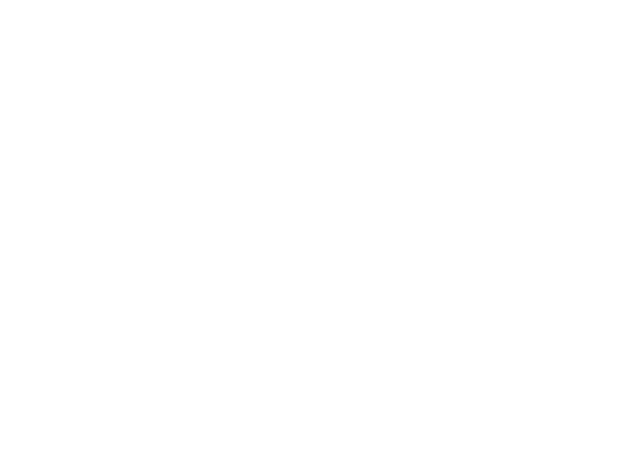
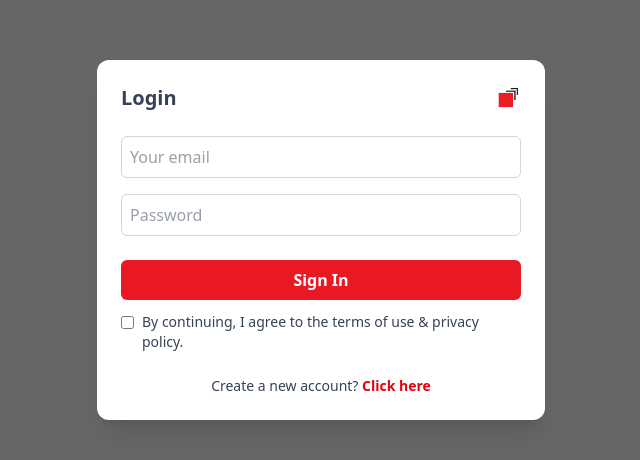
Before and after one commit to Nazmul-karim-tanvir-2nd/lamCodes, a React (Vite) app in the folder lamFrontend/: page /signin in a window 1280 px wide. Before the commit this address had no page. Shown: the part 160-620 px from the top of the page, without its empty margins (319-959 px from the left). Built offline with nearby package versions, Linux system fonts and the light colour scheme.

Commit message:
working on signup

```diff
--- a/lamFrontend/package.json
+++ b/lamFrontend/package.json
@@ -11,10 +11,12 @@
   },
   "dependencies": {
     "@tailwindcss/vite": "^4.1.11",
+    "axios": "^1.11.0",
     "classnames": "^2.5.1",
     "lucide-react": "^0.526.0",
     "react": "^19.1.0",
     "react-dom": "^19.1.0",
+    "react-icons": "^5.5.0",
     "react-router-dom": "^7.7.1",
     "sweetalert2": "^11.22.2",
     "tailwindcss": "^4.1.11",
--- a/lamFrontend/src/App.jsx
+++ b/lamFrontend/src/App.jsx
@@ -5,7 +5,7 @@
 import EmployeeTransfer from './pages/employeeTransfer/EmployeeTransfer.jsx';
 import EmployeeClearance from './pages/employeeClearance/EmployeeClearance.jsx';
 import Layout from './layout/Layout.jsx';
-
+import LoginPopup from './components/auth/LoginPopup.jsx'; // Update path based on your project structure
 
 function App() {
   return (
@@ -13,10 +13,13 @@
       <Routes>
         <Route path="/" element={<Layout />}>
           <Route index element={<UserAccountForm />} />
-          <Route path="/access-request" element={<AccessRequest />} />
-          <Route path="/employee-transfer" element={<EmployeeTransfer />} />
-          <Route path="/employee-clearance" element={<EmployeeClearance />} />
+          <Route path="access-request" element={<AccessRequest />} />
+          <Route path="employee-transfer" element={<EmployeeTransfer />} />
+          <Route path="employee-clearance" element={<EmployeeClearance />} />
         </Route>
+
+        {/* Login Route Outside Layout */}
+        <Route path="/signin" element={<LoginPopup setShowLogin={() => { }} />} />
       </Routes>
     </Router>
   );
--- /dev/null
+++ b/lamFrontend/src/components/auth/LoginPopup.jsx
@@ -0,0 +1,133 @@
+import React, { useState } from 'react'
+import idlclogo from '../../assets/idlclogo.jpg'
+import useAuthStore from '../../store/useAuthStore'
+import axios from "axios"
+
+const LoginPopup = ({ setShowLogin }) => {
+    const { url, setToken } = useAuthStore()
+    const [currState, setCurrState] = useState("Login")
+    const [data, setData] = useState({
+        name: "",
+        email: "",
+        password: ""
+    })
+
+    const onChangeHandler = (event) => {
+        const { name, value } = event.target
+        setData(prev => ({ ...prev, [name]: value }))
+    }
+
+    const onLogin = async (event) => {
+        event.preventDefault()
+        const endpoint = currState === "Login" ? "/api/user/login" : "/api/user/register"
+
+        try {
+            const response = await axios.post(url + endpoint, data)
+
+            if (response.data.success) {
+                setToken(response.data.token)
+                localStorage.setItem("token", response.data.token)
+                setShowLogin(false)
+            } else {
+                alert(response.data.message)
+            }
+        } catch (err) {
+            alert("Something went wrong.")
+            console.error(err)
+        }
+    }
+
+    return (
+        <div className="fixed inset-0 z-50 bg-black/60 backdrop-blur-sm grid">
+            <form
+                onSubmit={onLogin}
+                className="place-self-center w-[90vw] max-w-md bg-white text-gray-700 flex flex-col gap-6 p-6 rounded-xl shadow-xl transition duration-300 ease-in-out"
+            >
+                {/* Title & Close */}
+                <div className="flex justify-between items-center">
+                    <h2 className="text-xl font-bold">{currState}</h2>
+                    <img
+                        src={idlclogo}
+                        alt="Close"
+                        className="w-6 h-6 cursor-pointer"
+                        onClick={() => setShowLogin(false)}
+                    />
+                </div>
+
+                {/* Inputs */}
+                <div className="flex flex-col gap-4">
+                    {currState !== "Login" && (
+                        <input
+                            name="name"
+                            type="text"
+                            placeholder="Your name"
+                            value={data.name}
+                            onChange={onChangeHandler}
+                            required
+                            className="border border-gray-300 p-2 rounded-md focus:outline-none focus:ring-2 focus:ring-red-600/90"
+                        />
+                    )}
+                    <input
+                        name="email"
+                        type="email"
+                        placeholder="Your email"
+                        value={data.email}
+                        onChange={onChangeHandler}
+                        required
+                        className="border border-gray-300 p-2 rounded-md focus:outline-none focus:ring-2 focus:ring-red-600/90"
+                    />
+                    <input
+                        name="password"
+                        type="password"
+                        placeholder="Password"
+                        value={data.password}
+                        onChange={onChangeHandler}
+                        required
+                        className="border border-gray-300 p-2 rounded-md focus:outline-none focus:ring-2 focus:ring-red-600/90"
+                    />
+                </div>
+
+                {/* Submit Button */}
+                <button
+                    type="submit"
+                    className="bg-red-600/90 text-white py-2 rounded-md hover:bg-red-700 transition-colors duration-200 font-semibold"
+                >
+                    {currState === "Sign Up" ? "Create account" : "Sign In"}
+                </button>
+
+                {/* Terms */}
+                <div className="flex items-start gap-2 text-sm -mt-3">
+                    <input type="checkbox" required className="mt-1" />
+                    <p>By continuing, I agree to the terms of use & privacy policy.</p>
+                </div>
+
+                {/* Switch State */}
+                <p className="text-sm text-center">
+                    {currState === "Login" ? (
+                        <>
+                            Create a new account?{" "}
+                            <span
+                                className="text-red-600 font-semibold cursor-pointer"
+                                onClick={() => setCurrState("Sign Up")}
+                            >
+                                Click here
+                            </span>
+                        </>
+                    ) : (
+                        <>
+                            Already have an account?{" "}
+                            <span
+                                className="text-red-600 font-semibold cursor-pointer"
+                                onClick={() => setCurrState("Sign In")}
+                            >
+                                Sign In here
+                            </span>
+                        </>
+                    )}
+                </p>
+            </form>
+        </div>
+    )
+}
+
+export default LoginPopup
--- a/lamFrontend/src/layout/Layout.jsx
+++ b/lamFrontend/src/layout/Layout.jsx
@@ -18,7 +18,7 @@
       >
 
         <Navbar />
-        <main className="flex-1 p-4 overflow-y-auto bg-gray-50">
+        <main className="flex-1 p-4 overflow-y-auto bg-white">
           <Outlet />
         </main>
       </div>
--- /dev/null
+++ b/lamFrontend/src/store/useAuthStore.jsx
@@ -0,0 +1,9 @@
+import { create } from 'zustand'
+
+const useAuthStore = create((set) => ({
+    url: 'http://localhost:5000', // Update this as needed
+    token: null,
+    setToken: (token) => set({ token }),
+}))
+
+export default useAuthStore
```
Also changed, not shown: 1 other file (tests, documents, lock files or other folders).
